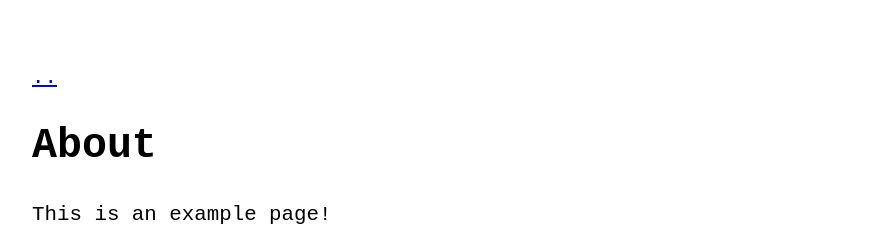
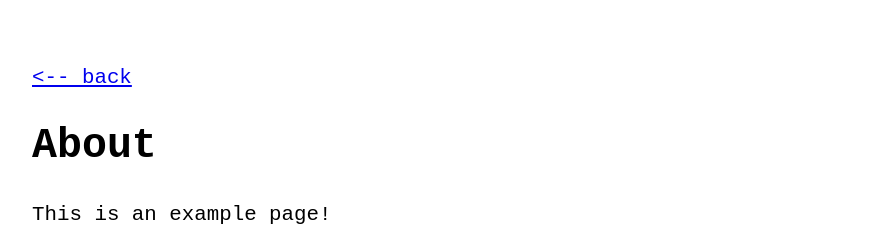
Before and after one commit to simantaturja/simantaturja.github.ioo, a Jekyll site: the page built from about.md, in a window 1280 px wide. Shown: the top 249 px of the page, without its empty margins (188-1060 px from the left). Built offline with Jekyll 4.4.1, drawn with Linux system fonts in a browser that asks for light colours.

Commit message:
add backhome and edit favicon

```diff
--- a/_config.yml
+++ b/_config.yml
@@ -14,14 +14,14 @@ description: > # description of the site (multiple lines allowed)
 
 permalink: /:slug
 
-favicon: 'logo.png' # name+extension of favicon (which must be put on the root folder)
+favicon: 'turja.jpeg' # name+extension of favicon (which must be put on the root folder)
 # goat_counter: "yoursitename" # put your GoatCounter name if you want to use GoatCounter analytics
 
 remote_theme: no-style-please # if you are using GitHub Pages, change it to remote_theme: riggraz/no-style-please
 
 theme_config:
   appearance: 'auto' # can be "light", "dark" or "auto"
-  back_home_text: '..' # customize text for homepage link in post layout
+  back_home_text: '<-- back' # customize text for homepage link in post layout
   date_format: '%Y-%m-%d' # customize how date is formatted
   show_description: false # show blog description in home page
 
```
